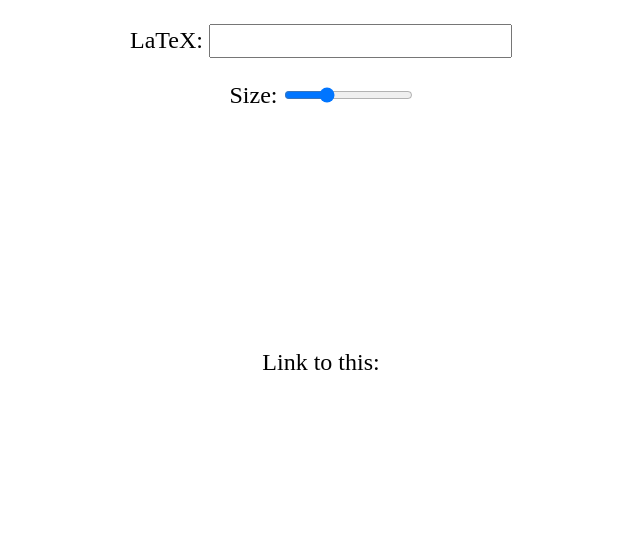
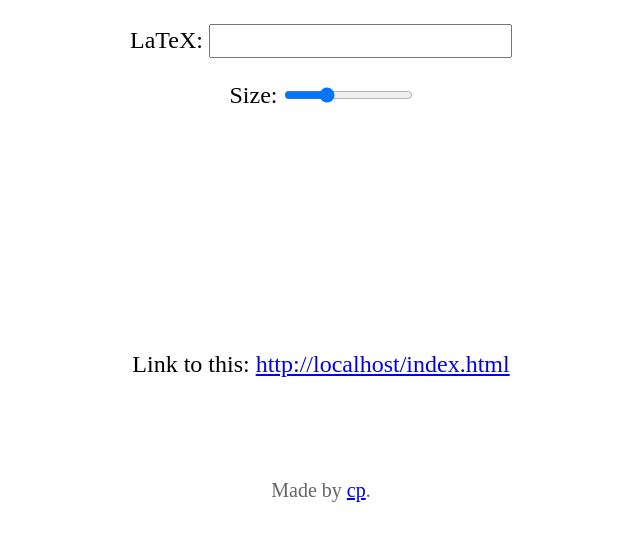
Before and after one commit to christianp/makebigmaths, a plain HTML site: page index.html in a window 1280 px wide. Shown: the whole page, without its empty margins (319-959 px from the left). Drawn offline with nearby package versions, Linux system fonts and the light colour scheme; some packages are replaced by stand-ins of ours.

Commit message:
add credit

```diff
--- a/css/thing.css
+++ b/css/thing.css
@@ -7,3 +7,9 @@ body {
 	margin: 1em;
 	font-size: 2em;
 }
+
+#credit {
+	font-size: smaller;
+	color: #666;
+	margin-top: 5em;
+}
--- a/index.html
+++ b/index.html
@@ -38,5 +38,6 @@
 		</div>
 		<div id="output"></div>
 		<div>Link to this: <a id="link"></a></div>
+		<div id="credit">Made by <a href="http://checkmyworking.com">cp</a>.</div>
 	</body>
 </html>
--- a/js/thing.js
+++ b/js/thing.js
@@ -12,7 +12,7 @@ function display() {
 	$('#output').html('\\['+tex+'\\]');
 	MathJax.Hub.Queue(['Typeset',MathJax.Hub]);
 	if (!window.location.origin) window.location.origin = window.location.protocol+"//"+window.location.host;
-	var url = window.location.origin+window.location.pathname+'?'+encodeURIComponent(tex);
+	var url = window.location.origin+window.location.pathname+(tex.length ? '?'+encodeURIComponent(tex) : '');
 	$('#link').text(url).attr('href',url);
 }
 
@@ -23,6 +23,7 @@ $(function() {
 		$('#output').css('font-size',size+'em');
 		display();
 	});
+	display();
 	if(location.search.length)
 		$('#input #tex').val(unescape(location.search.slice(1))).change();
 });
```
